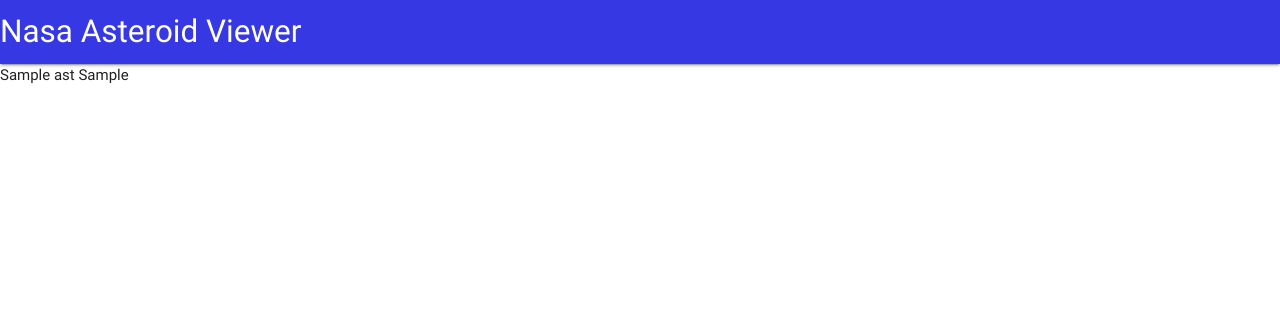
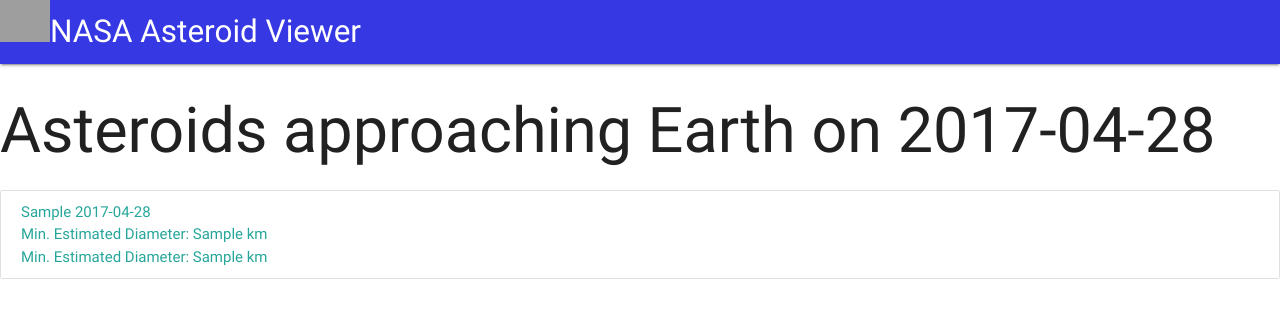
Before and after one commit to romeoramos/nasaviewer, a Django app: page / in a window 1280 px wide. Shown: the top 318 px of the page. Run offline with Django 3.2, Linux system fonts and the light colour scheme; tables that the repository leaves empty hold one stand-in row (values such as "Sample post"); a database or web service that is not in the repository returns one stand-in record (values such as "Sample title"); data that the repository does not hold is empty; some libraries are stand-ins or nearby versions; grey boxes are pictures that could not be loaded.

Commit message:
Final commit

```diff
--- a/nasaviewer/landing/views.py
+++ b/nasaviewer/landing/views.py
@@ -1,12 +1,14 @@
 from django.shortcuts import render
 from django.http import HttpResponse
 import requests
+from datetime import date, timedelta
 
 # Create your views here.
 
 def index(request):
-
-    values = {'start_date':'2017-04-27','end_date':'2017-04-27','api_key':'hTcesBBBIuHHXsLgRxN4T29W2q4Db5DBE9jwr3bQ'}
+    yesterday = str(date.today() - timedelta(days=1))
+    values = {'start_date':yesterday,'end_date':yesterday,'api_key':'hTcesBBBIuHHXsLgRxN4T29W2q4Db5DBE9jwr3bQ'}
     nasa_api = requests.get('https://api.nasa.gov/neo/rest/v1/feed',params=values)
-    asteroids = nasa_api.json()
-    return render(request, 'landing/index.html',{'asteroids':asteroids})
+    nasa_json = nasa_api.json()
+    asteroids = nasa_json['near_earth_objects'][yesterday]
+    return render(request, 'landing/index.html',{'asteroids':asteroids,'yesterday':yesterday})
--- a/nasaviewer/templates/base.html
+++ b/nasaviewer/templates/base.html
@@ -9,7 +9,8 @@
     <body>
         <nav>
           <div class="nav-wrapper">
-            <a href="{% url 'landing:index' %}" class="brand-logo">Nasa Asteroid Viewer</a>
+              <img src="https://spacegrant.arizona.edu/sites/spacegrant.arizona.edu/files/about/logos/niw_print1500x1247ppi.png" alt="Nasa Logo" height="42" width="50">
+            <a href="{% url 'landing:index' %}" class="brand-logo">NASA Asteroid Viewer</a>
           </div>
         </nav>
 
--- a/nasaviewer/templates/landing/index.html
+++ b/nasaviewer/templates/landing/index.html
@@ -1,14 +1,19 @@
 {% extends "base.html" %}
     {% block title%} Asteroid Viewer {% endblock %}
     {% block content%}
-        {% for key,value in asteroids.items %}
-            {% for key,value in asteroids.near_earth_objects.items %}
-                {% for ast in value %}
-                    <div class="">
-                        {{ast.name}}
-                        {{ast.estimated_diameter_min}}
-                    </div>
-                {% endfor %}
+            <h1>Asteroids approaching Earth on {{yesterday}}</h1>
+            {% for asteroid in asteroids %}
+                <div class="collection">
+                    <a href="{{asteroid.nasa_jpl_url}}" class="collection-item">
+                        {% if asteroid.is_potentially_hazardous_asteroid %}
+                            <span class="new badge red">Potentially Hazardous!</span>
+                        {% endif %}
+                        {{asteroid.name}}<br>
+                        Min. Estimated Diameter: {{asteroid.estimated_diameter.kilometers.estimated_diameter_min}} km <br>
+                        Min. Estimated Diameter: {{asteroid.estimated_diameter.kilometers.estimated_diameter_max}} km
+                    </a>
+                </div>
+
             {% endfor %}
-        {% endfor %}
+
     {% endblock %}
```
